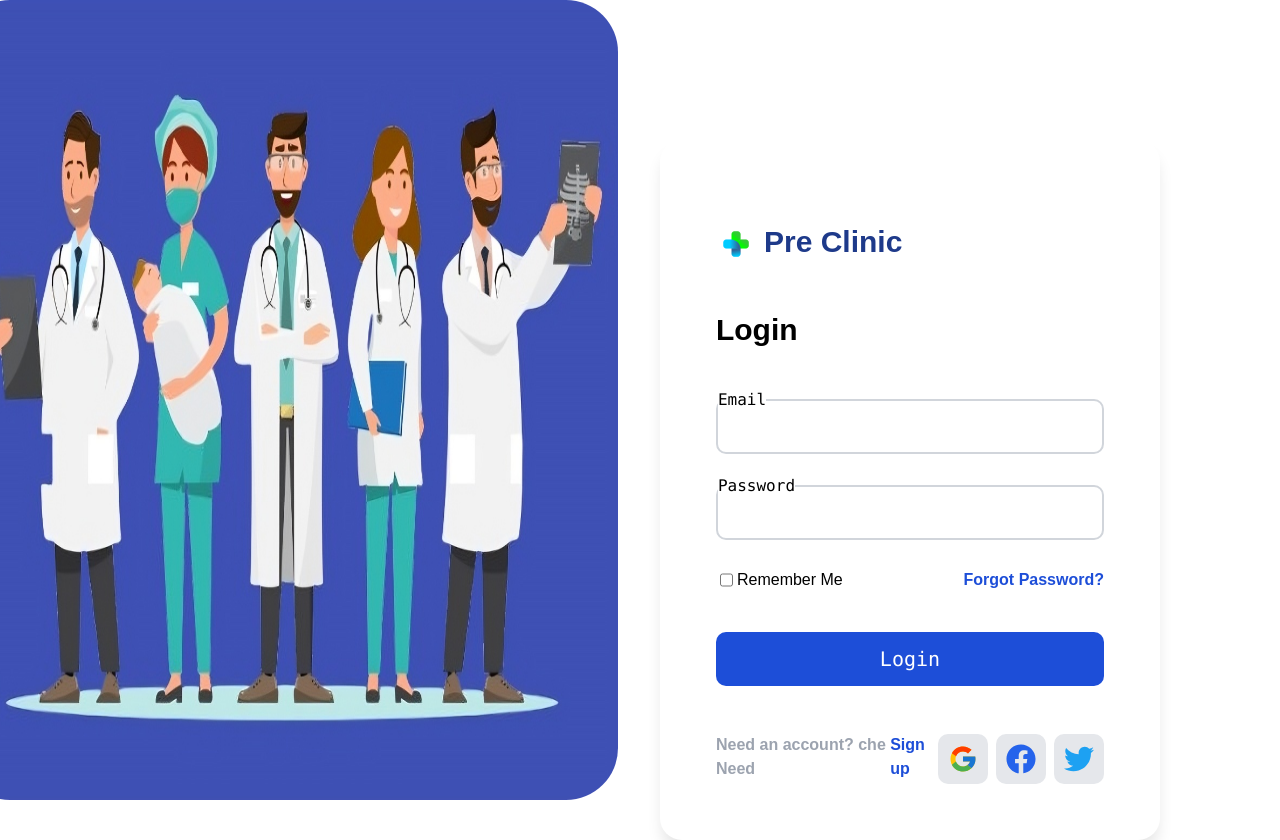
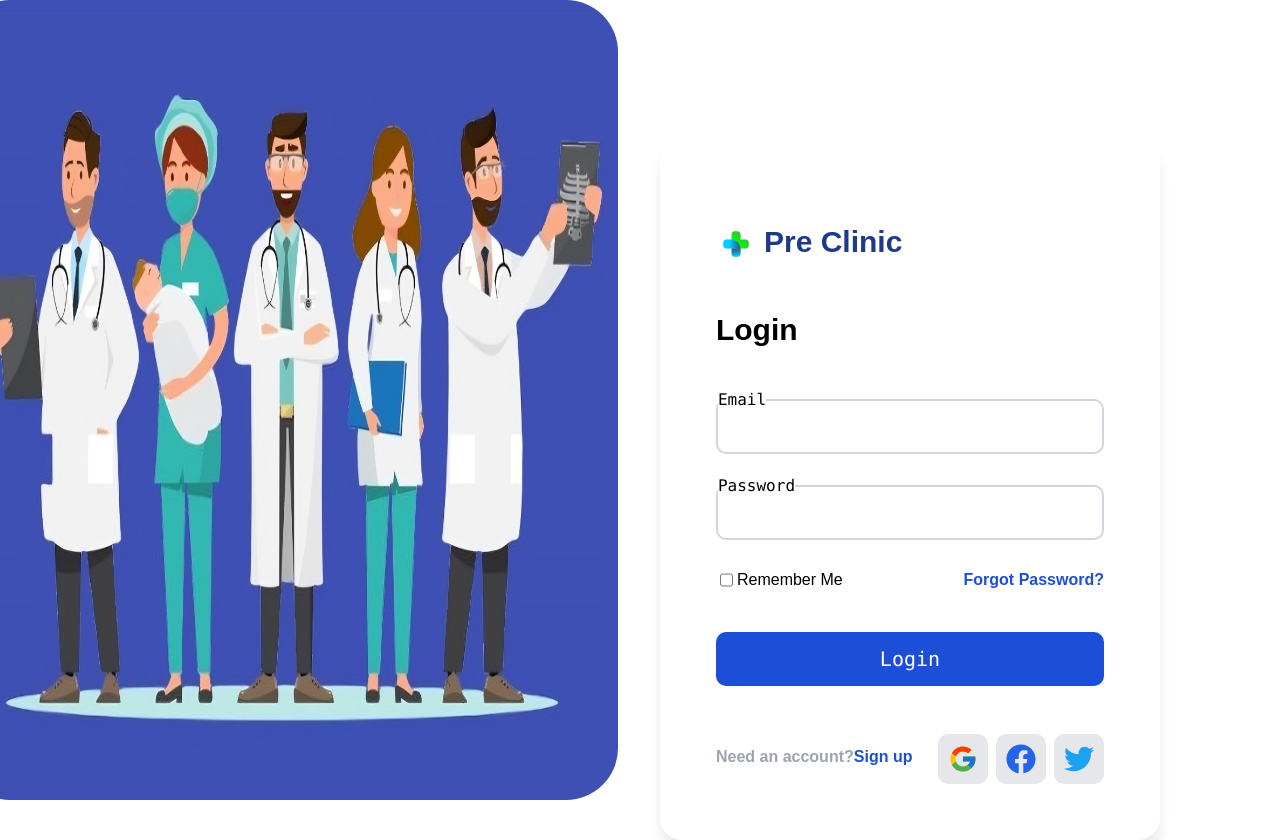
Before and after one commit to KreyaPatel123/Medical-Dashboard, a React (Create React App) app in the folder my-app/: page / in a window 1280 px wide. Built offline with nearby package versions, Linux system fonts and the light colour scheme.

Commit message:
Login page changed

```diff
--- a/my-app/src/Components/Login.jsx
+++ b/my-app/src/Components/Login.jsx
@@ -178,7 +178,7 @@ const Login = () => {
           <div className="flex flex-row items-center justify-between">
             <div className="mt-6">
               <p className="font-bold text-gray-400 justify-center items-center flex">
-                Need an account? che Need
+                Need an account?
                 <a href="#" className="text-blue-700">
                   Sign up
                 </a>
```
